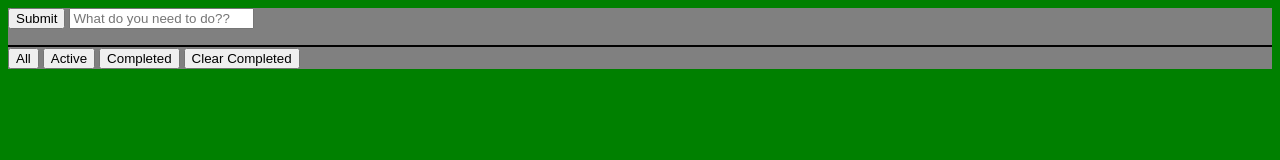
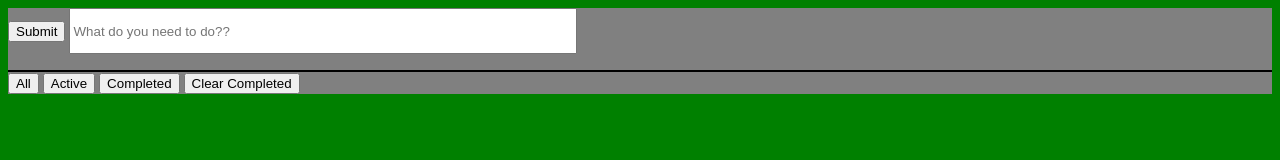
Before and after one commit to TheGatti/todo-list, a website: page index.html in a window 1280 px wide. Drawn offline with nearby package versions, Linux system fonts and the light colour scheme; no server answers.

Commit message:
minor edit

```diff
--- a/styles.css
+++ b/styles.css
@@ -26,6 +26,6 @@ h3 {
 .button-container {
   width: 100%; }
 
-.cowboy {
+.reminder {
   height: 40px;
   width: 500px; }
```
